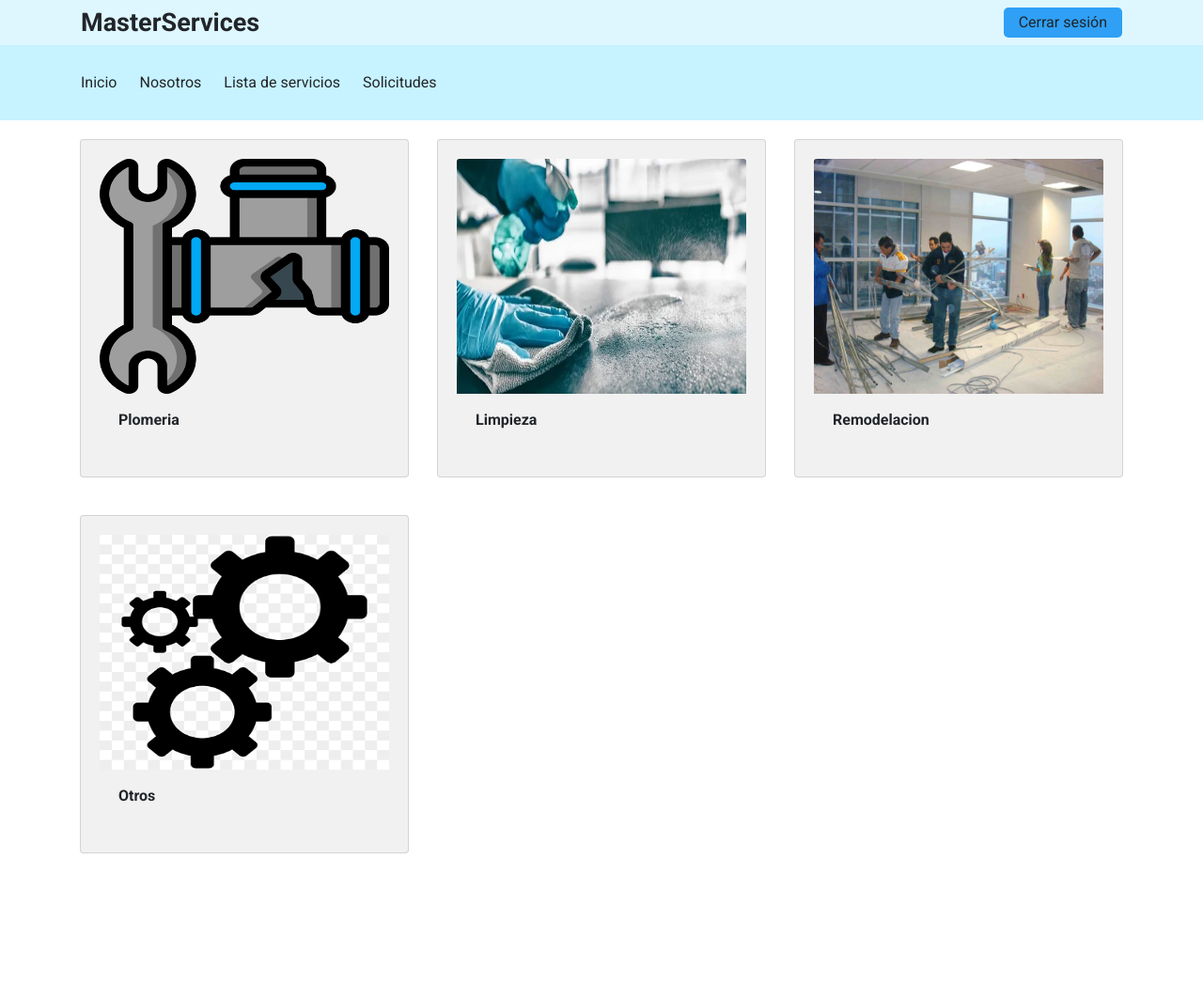
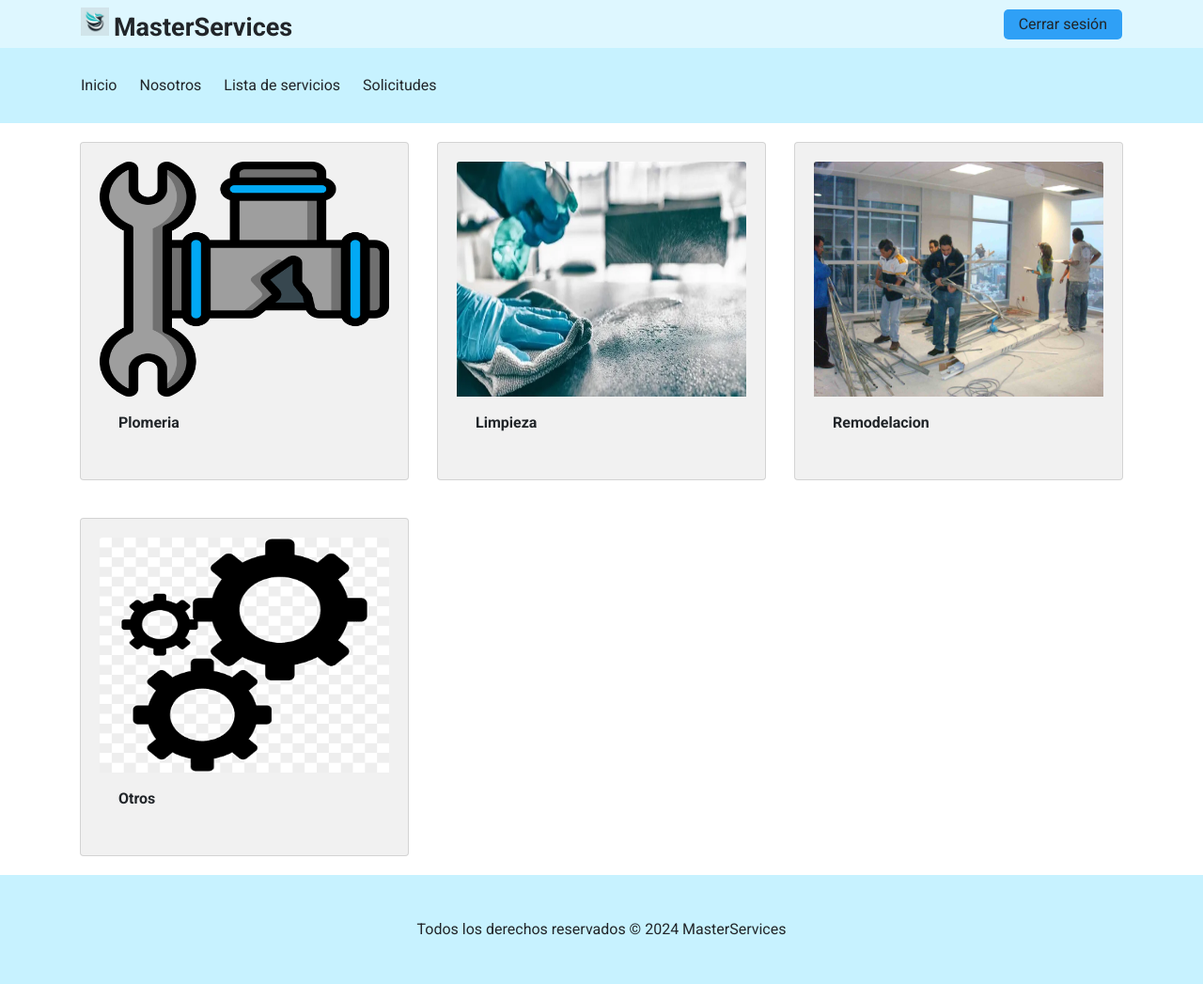
Before and after one commit to FranciscoJ-23/MasterServe, a PHP site: page /home.php in a window 1280 px wide. Shown: the whole page at 94% size. Before the commit the page ends 908 px from the top, so only its background shows below. Run offline with PHP 8.4, Linux system fonts and the light colour scheme; the visitor is signed in with stand-in values (Sample User, id 1).

Commit message:
agregando footer y logo

```diff
--- a/css/header-14.css
+++ b/css/header-14.css
@@ -301,7 +301,22 @@
         padding: 20px;
       }
 
-      .company-logo {
-        max-width: 100%;
-        height: auto;
-      }
+      .logo {
+        display: inline-block; /* Para que el logo no se salga del flujo del texto */
+        margin-right: 1px; /* Ajusta el margen derecho según sea necesario */
+    }
+
+    .logo-img {
+        height: 30px; /* Ajusta la altura del logo según sea necesario */
+        width: auto; /* Para mantener la proporción de la imagen */
+    }
+    footer{
+      width: 100%;
+      padding: 50px 0px;
+      background-color: #c7f2ff;
+      background-size: cover;
+
+  }
+  .container__footer{
+text-align: center;
+  }
--- a/home.php
+++ b/home.php
@@ -60,7 +60,10 @@ if (!$loggedIn) {
                     </ul>
                 </div>
                 <div class="site-header__middle">
-                    <a href="#" class="brand">MasterServices</a>
+                    <div class="logo">
+                        <img src="img/MasterServicesLogo.png" alt="Logo" class="logo-img">
+                    </div>
+                    <a href="home.php" class="brand">MasterServices</a>
                 </div>
                 <div class="site-header__end top" id="auth-links">
                     <a href="index.php">Acceder</a>
@@ -158,6 +161,11 @@ if (!$loggedIn) {
         </div>
     </div>
     <script src="js/header-14.js"></script>
+    <footer>
+        <div class="container__footer">
+            <p>Todos los derechos reservados © 2024 <b>MasterServices</b></p>
+        </div>
+    </footer>
 </body>
 
 </html>
```
Also changed, not shown: img/MasterServicesLogo.png (added), 1 other file.
